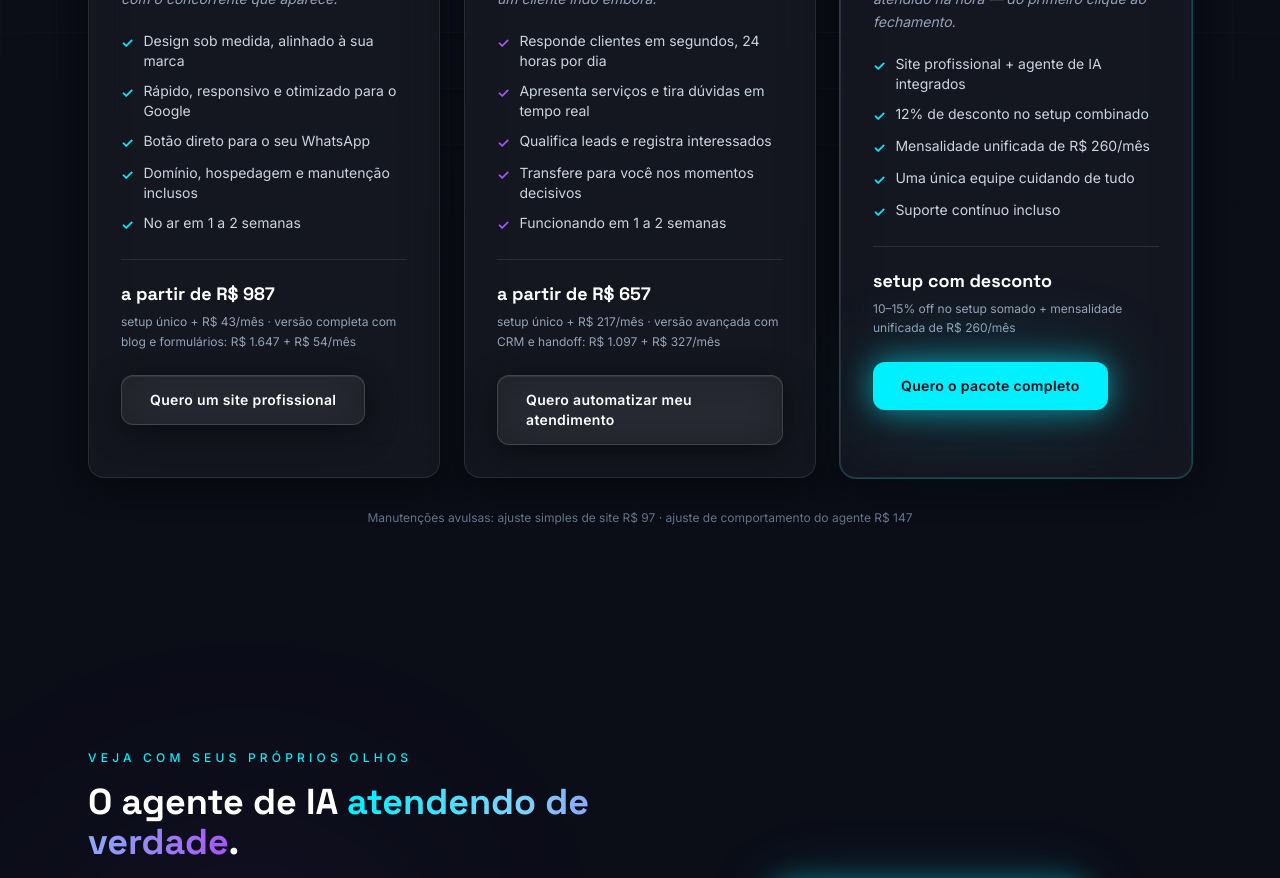
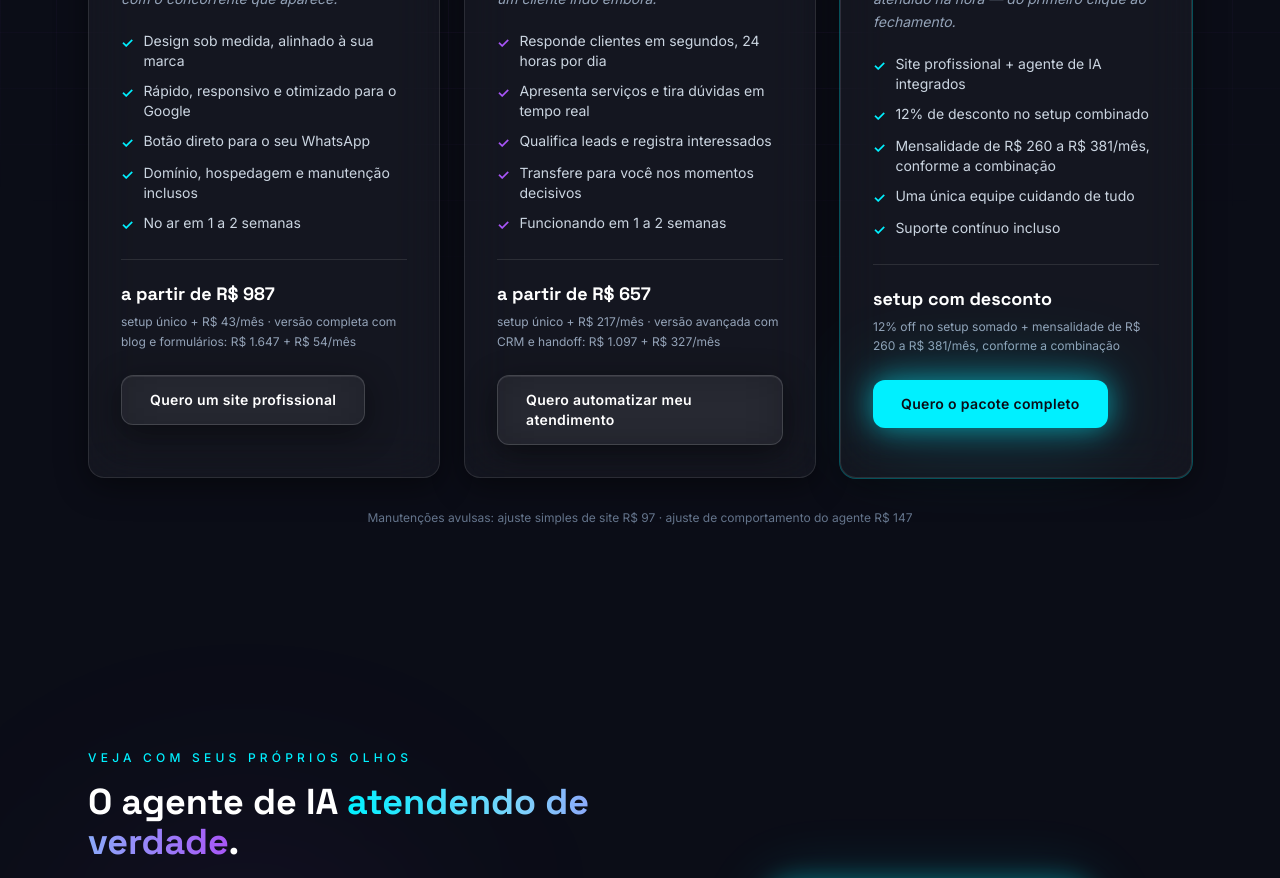
Before and after one commit to vito0067/origem-digital, a Next.js app: page / in a window 1280 px wide. Shown: the part 4560-5438 px from the top of the page. Built offline with nearby package versions, Linux system fonts and the light colour scheme.

Commit message:
Update Services.tsx

```diff
--- a/components/Services.tsx
+++ b/components/Services.tsx
@@ -58,12 +58,12 @@ const services: Service[] = [
     bullets: [
       "Site profissional + agente de IA integrados",
       "12% de desconto no setup combinado",
-      "Mensalidade unificada de R$ 260/mês",
+      "Mensalidade de R$ 260 a R$ 381/mês, conforme a combinação",
       "Uma única equipe cuidando de tudo",
       "Suporte contínuo incluso",
     ],
     price: "setup com desconto",
-    priceNote: "10–15% off no setup somado + mensalidade unificada de R$ 260/mês",
+    priceNote: "12% off no setup somado + mensalidade de R$ 260 a R$ 381/mês, conforme a combinação",
     cta: "Quero o pacote completo",
     ctaMsg: "Ol%C3%A1!%20Quero%20saber%20mais%20sobre%20o%20Pacote%20Completo%20(site%20%2B%20agente%20de%20IA).",
     accent: "cyan",
```
